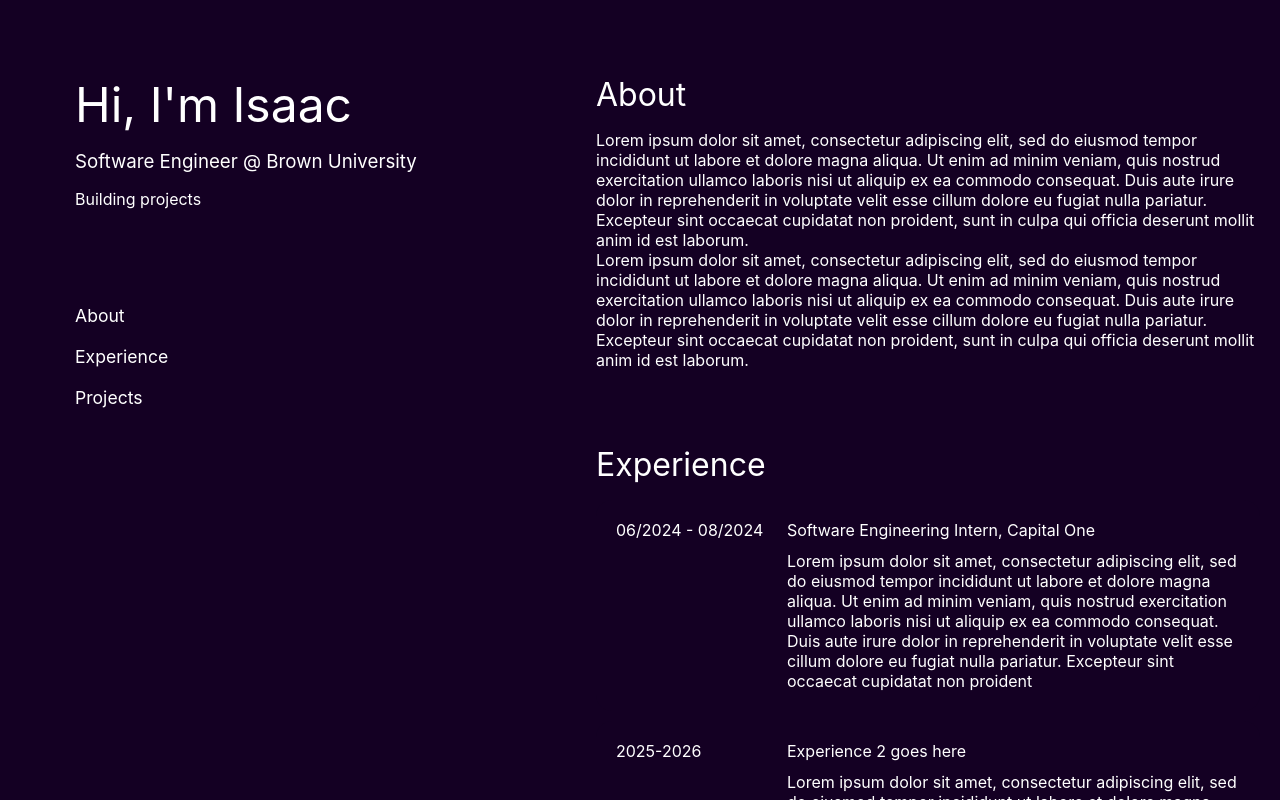
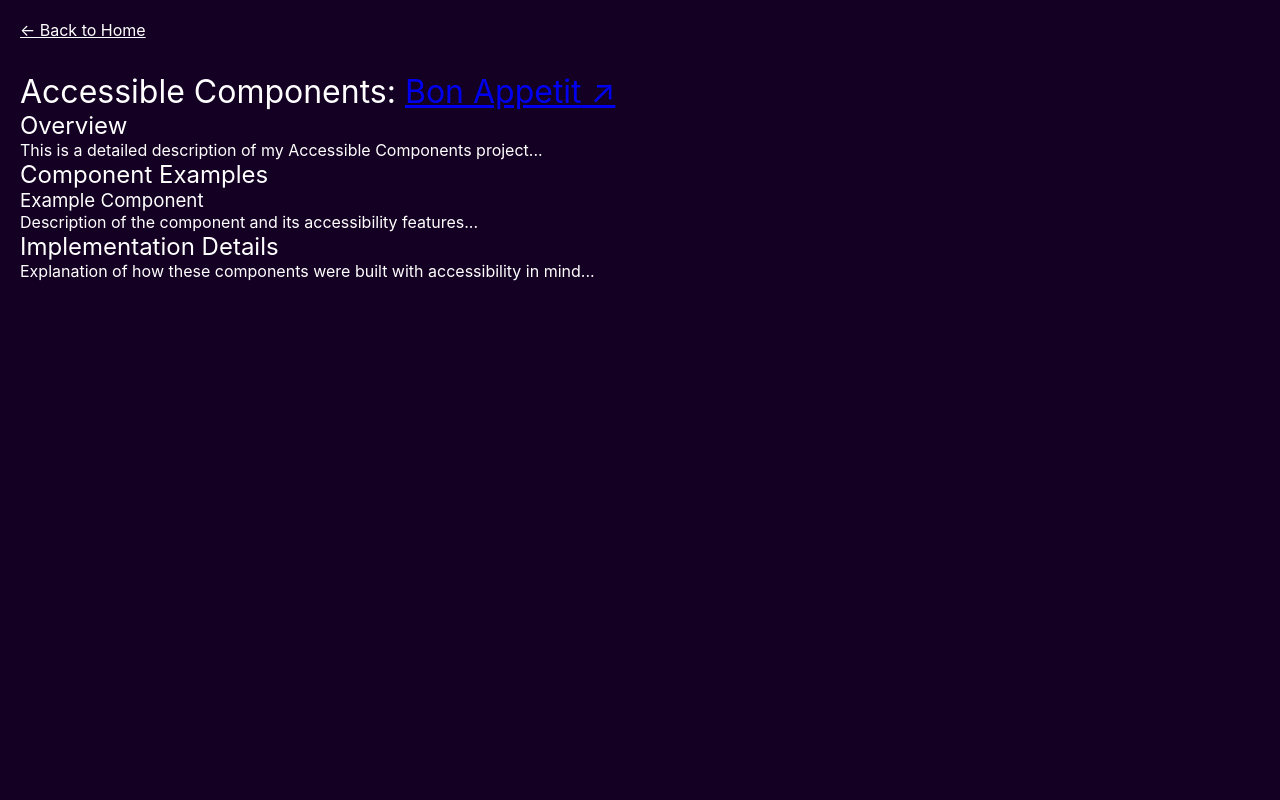
Before and after one commit to isaacyi7/isaacyi7.github.io, a React (Vite) app: page /accessible-components in a window 1280 px wide. Built offline with nearby package versions, Linux system fonts and the light colour scheme.

Commit message:
fixed scrolling

```diff
--- a/package.json
+++ b/package.json
@@ -13,7 +13,8 @@
     "@fontsource/outfit": "^5.1.1",
     "@fontsource/roboto": "^5.1.1",
     "react": "^19.0.0",
-    "react-dom": "^19.0.0"
+    "react-dom": "^19.0.0",
+    "react-router-dom": "^7.1.5"
   },
   "devDependencies": {
     "@eslint/js": "^9.19.0",
--- a/src/App.jsx
+++ b/src/App.jsx
@@ -1,10 +1,25 @@
 import React, { useEffect, useRef } from "react";
 import styles from "./App.module.css";
+import { BrowserRouter as Router, Route, Link, Routes, useLocation } from "react-router-dom";
+import AccessibleComponents from "./projects/AccessibleComponents";
 
-function App() {
+const MainContent = () => {
+  const location = useLocation();
+
+  useEffect(() => {
+    // Handle hash navigation when the location changes
+    if (location.hash) {
+      const element = document.querySelector(location.hash);
+      if (element) {
+        element.scrollIntoView({ behavior: "smooth" });
+      }
+    } else if (location.pathname === '/') {
+      // Scroll to top when returning to home with no hash
+      window.scrollTo({ top: 0, behavior: "smooth" });
+    }
+  }, [location]);
   return (
       <div className={styles.container}>
-
         {/* left static fixed side */}
         <div className={styles.leftPanel}>
           <h1>Hi, I'm Isaac</h1>
@@ -13,13 +28,13 @@ function App() {
           <nav>
             <ul>
               <li>
-              <a href="#about">About</a>
+                <Link to="/#about">About</Link>
               </li>
               <li>
-              <a href="#experience">Experience</a>
+                <Link to="/#experience">Experience</Link>
               </li>
               <li>
-              <a href="#projects">Projects</a>
+                <Link to="/#projects">Projects</Link>
               </li>
             </ul>
           </nav>
@@ -31,21 +46,21 @@ function App() {
             <h2>About</h2>
             <p>
               Lorem ipsum dolor sit amet, consectetur adipiscing elit, sed do
-            eiusmod tempor incididunt ut labore et dolore magna aliqua. Ut enim
-            ad minim veniam, quis nostrud exercitation ullamco laboris nisi ut
-            aliquip ex ea commodo consequat. Duis aute irure dolor in
-            reprehenderit in voluptate velit esse cillum dolore eu fugiat nulla
-            pariatur. Excepteur sint occaecat cupidatat non proident, sunt in
-            culpa qui officia deserunt mollit anim id est laborum.
+              eiusmod tempor incididunt ut labore et dolore magna aliqua. Ut
+              enim ad minim veniam, quis nostrud exercitation ullamco laboris
+              nisi ut aliquip ex ea commodo consequat. Duis aute irure dolor in
+              reprehenderit in voluptate velit esse cillum dolore eu fugiat
+              nulla pariatur. Excepteur sint occaecat cupidatat non proident,
+              sunt in culpa qui officia deserunt mollit anim id est laborum.
             </p>
             <p>
               Lorem ipsum dolor sit amet, consectetur adipiscing elit, sed do
-            eiusmod tempor incididunt ut labore et dolore magna aliqua. Ut enim
-            ad minim veniam, quis nostrud exercitation ullamco laboris nisi ut
-            aliquip ex ea commodo consequat. Duis aute irure dolor in
-            reprehenderit in voluptate velit esse cillum dolore eu fugiat nulla
-            pariatur. Excepteur sint occaecat cupidatat non proident, sunt in
-            culpa qui officia deserunt mollit anim id est laborum.
+              eiusmod tempor incididunt ut labore et dolore magna aliqua. Ut
+              enim ad minim veniam, quis nostrud exercitation ullamco laboris
+              nisi ut aliquip ex ea commodo consequat. Duis aute irure dolor in
+              reprehenderit in voluptate velit esse cillum dolore eu fugiat
+              nulla pariatur. Excepteur sint occaecat cupidatat non proident,
+              sunt in culpa qui officia deserunt mollit anim id est laborum.
             </p>
           </section>
 
@@ -58,12 +73,13 @@ function App() {
               <div className={styles.experienceDetails}>
                 <h3>Software Engineering Intern, Capital One</h3>
                 <p>
-                Lorem ipsum dolor sit amet, consectetur adipiscing elit, sed do
-                eiusmod tempor incididunt ut labore et dolore magna aliqua. Ut
-                enim ad minim veniam, quis nostrud exercitation ullamco laboris
-                nisi ut aliquip ex ea commodo consequat. Duis aute irure dolor
-                in reprehenderit in voluptate velit esse cillum dolore eu fugiat
-                nulla pariatur. Excepteur sint occaecat cupidatat non proident
+                  Lorem ipsum dolor sit amet, consectetur adipiscing elit, sed
+                  do eiusmod tempor incididunt ut labore et dolore magna aliqua.
+                  Ut enim ad minim veniam, quis nostrud exercitation ullamco
+                  laboris nisi ut aliquip ex ea commodo consequat. Duis aute
+                  irure dolor in reprehenderit in voluptate velit esse cillum
+                  dolore eu fugiat nulla pariatur. Excepteur sint occaecat
+                  cupidatat non proident
                 </p>
               </div>
             </div>
@@ -76,12 +92,13 @@ function App() {
               <div className={styles.experienceDetails}>
                 <h3>Experience 2 goes here</h3>
                 <p>
-                Lorem ipsum dolor sit amet, consectetur adipiscing elit, sed do
-                eiusmod tempor incididunt ut labore et dolore magna aliqua. Ut
-                enim ad minim veniam, quis nostrud exercitation ullamco laboris
-                nisi ut aliquip ex ea commodo consequat. Duis aute irure dolor
-                in reprehenderit in voluptate velit esse cillum dolore eu fugiat
-                nulla pariatur. Excepteur sint occaecat cupidatat non proident
+                  Lorem ipsum dolor sit amet, consectetur adipiscing elit, sed
+                  do eiusmod tempor incididunt ut labore et dolore magna aliqua.
+                  Ut enim ad minim veniam, quis nostrud exercitation ullamco
+                  laboris nisi ut aliquip ex ea commodo consequat. Duis aute
+                  irure dolor in reprehenderit in voluptate velit esse cillum
+                  dolore eu fugiat nulla pariatur. Excepteur sint occaecat
+                  cupidatat non proident
                 </p>
               </div>
             </div>
@@ -89,33 +106,48 @@ function App() {
 
           <section id="projects">
             <h2>Projects</h2>
-          <p>
-            Lorem ipsum dolor sit amet, consectetur adipiscing elit, sed do
-            eiusmod tempor incididunt ut labore et dolore magna aliqua. Ut enim
-            ad minim veniam, quis nostrud exercitation ullamco laboris nisi ut
-            aliquip ex ea commodo consequat. Duis aute irure dolor in
-            reprehenderit in voluptate velit esse cillum dolore eu fugiat nulla
-            pariatur. Excepteur sint occaecat cupidatat non proident
+            <div className={styles.projectCards}>
+              {/* Example project box */}
+              <Link to="/accessible-components" className={styles.projectItem}>
+                <div className={styles.projectLink}>
+                  <div className={styles.timeSpent}>
+                    <p>My Awesome Project</p>
+                  </div>
+                  <div className={styles.projectDetails}>
+                    <h3>Accessible Components: Bon Appetit</h3>
+                    <p>A brief description of the project...</p>
+                  </div>
+                </div>
+              </Link>
 
-            Lorem ipsum dolor sit amet, consectetur adipiscing elit, sed do
-            eiusmod tempor incididunt ut labore et dolore magna aliqua. Ut
-            enim ad minim veniam, quis nostrud exercitation ullamco laboris
-            nisi ut aliquip ex ea commodo consequat. Duis aute irure dolor
-            in reprehenderit in voluptate velit esse cillum dolore eu fugiat
-            nulla pariatur. Excepteur sint occaecat cupidatat non proident
-          </p>
-          <p>
-            Lorem ipsum dolor sit amet, consectetur adipiscing elit, sed do
-            eiusmod tempor incididunt ut labore et dolore magna aliqua. Ut
-            enim ad minim veniam, quis nostrud exercitation ullamco laboris
-            nisi ut aliquip ex ea commodo consequat. Duis aute irure dolor
-            in reprehenderit in voluptate velit esse cillum dolore eu fugiat
-            nulla pariatur. Excepteur sint occaecat cupidatat non proident
-          </p>
+              <Link to="/accessible-components" className={styles.projectItem}>
+                <div className={styles.projectLink}>
+                  <div className={styles.timeSpent}>
+                    <p>My Awesome Project</p>
+                  </div>
+                  <div className={styles.projectDetails}>
+                    <h3>Accessible Components: Bon Appetit</h3>
+                    <p>A brief description of the project...</p>
+                  </div>
+                </div>
+              </Link>
+            </div>
           </section>
         </div>
       </div>
   );
 }
 
+
+function App() {
+  return (
+    <Router>
+      <Routes>
+        <Route path="/" element={<MainContent />} />
+        <Route path="/accessible-components" element={<AccessibleComponents />} />
+      </Routes>
+    </Router>
+  );
+}
+
 export default App;
--- a/src/App.module.css
+++ b/src/App.module.css
@@ -13,12 +13,11 @@ body, html {
   padding: 0;
   height: 100%;
   background-color: #140023;
-  scroll-behavior: smooth;
 }
 
-/* html {
-  scroll-behavior: smooth;
-} */
+html {
+  scroll-padding-top: 75px;
+}
 
 .container {
   display: flex;
@@ -73,10 +72,14 @@ body, html {
   text-decoration: underline;
 }
 
+.leftPanel nav ul li a.active {
+  color: #ffcc00; /* Highlight color */
+  font-weight: bold;
+}
+
 .contentWrapper {
   margin-left: 45%;
   padding: 75px 20px;
-  overflow-y: scroll;
   /* position: relative; */
   width: 55%;
   height: 100vh;
@@ -127,3 +130,40 @@ body, html {
   font-size: 1rem;
   margin-bottom: .7rem;
 }
+
+.projectItem {
+  display: flex;
+  grid-template-columns: 1fr 3fr;
+  gap: 20px;
+  margin-bottom: 10px;
+  background-color: #140023;
+  border-radius: 16px;
+  padding: 20px;
+}
+
+.projectItem .projectDetails {
+  display: flex;
+  flex-direction: column;
+  gap: 10px;
+}
+
+.projectItem .projectDetails h3 {
+  font-size: 1.5rem; /* Adjust as needed */
+  margin-bottom: .7rem;
+}
+
+.projectItem .projectDetails p {
+  font-size: 1rem; /* Adjust as needed */
+  margin-bottom: .7rem;
+}
+
+.projectCards {
+  display: flex;
+  flex-direction: column;
+}
+
+.projectItem:hover {
+  /* transform: translateY(-2px); this adds like a bounce effect on hover*/
+  /* box-shadow: 0 4px 15px rgba(0, 0, 0, 0.2); */
+  background-color: rgb(28, 0, 49);
+}
--- /dev/null
+++ b/src/projects/AccessibleComponents.jsx
@@ -0,0 +1,50 @@
+import React from 'react';
+import styles from './AccessibleComponents.module.css';
+import { Link } from 'react-router-dom';
+
+function AccessibleComponents() {
+  return (
+    <div className={styles.pageContainer}>
+      <div className={styles.content}>
+        <header className={styles.header}>
+          <Link to="/" style={{ color: 'white', marginBottom: '2rem', display: 'inline-block' }}>
+            ← Back to Home
+          </Link>
+          <h1>
+            Accessible Components: {" "}
+            <a
+              href="https://www.bonappetit.com"
+              target="_blank"
+              rel="noopener noreferrer"
+              className={styles.bonAppetitLink}
+            >
+              Bon Appetit
+              <span className={styles.externalLinkIcon}> ↗</span>
+            </a>
+          </h1>
+        </header>
+
+        <section className={styles.section}>
+          <h2>Overview</h2>
+          <p>This is a detailed description of my Accessible Components project...</p>
+        </section>
+
+        <section className={styles.section}>
+          <h2>Component Examples</h2>
+          <div className={styles.componentExample}>
+            {/* Add your component examples here */}
+            <h3>Example Component</h3>
+            <p>Description of the component and its accessibility features...</p>
+          </div>
+        </section>
+
+        <section className={styles.section}>
+          <h2>Implementation Details</h2>
+          <p>Explanation of how these components were built with accessibility in mind...</p>
+        </section>
+      </div>
+    </div>
+  );
+}
+
+export default AccessibleComponents;
--- /dev/null
+++ b/src/projects/AccessibleComponents.module.css
@@ -0,0 +1,5 @@
+.pageContainer {
+    color: white;
+    padding: 20px;
+    min-height: 100vh;
+}
```
Also changed, not shown: 1 other file (tests, documents, lock files or other folders). Lines whose indentation alone changed are shown as unchanged.
